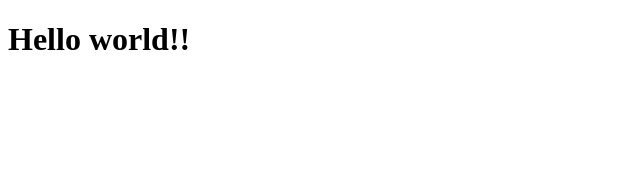
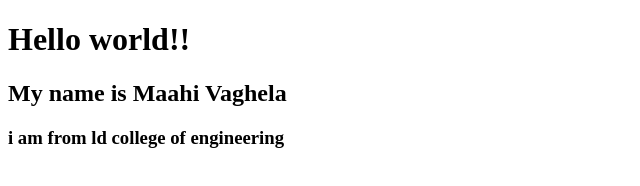
Before and after one commit to MaahiVaghela/InternshipPrac, a plain HTML site: page index.html in a window 1280 px wide. Shown: the whole page, without its empty margins (0-640 px from the left). Drawn offline with Linux system fonts and the light colour scheme.

Commit message:
name commit

```diff
--- a/index.html
+++ b/index.html
@@ -7,5 +7,7 @@
 </head>
 <body>
     <h1>Hello world!!</h1>
+    <h2>My name is Maahi Vaghela</h2>
+    <h3>i am from ld college of engineering</h3>
 </body>
 </html>
```
